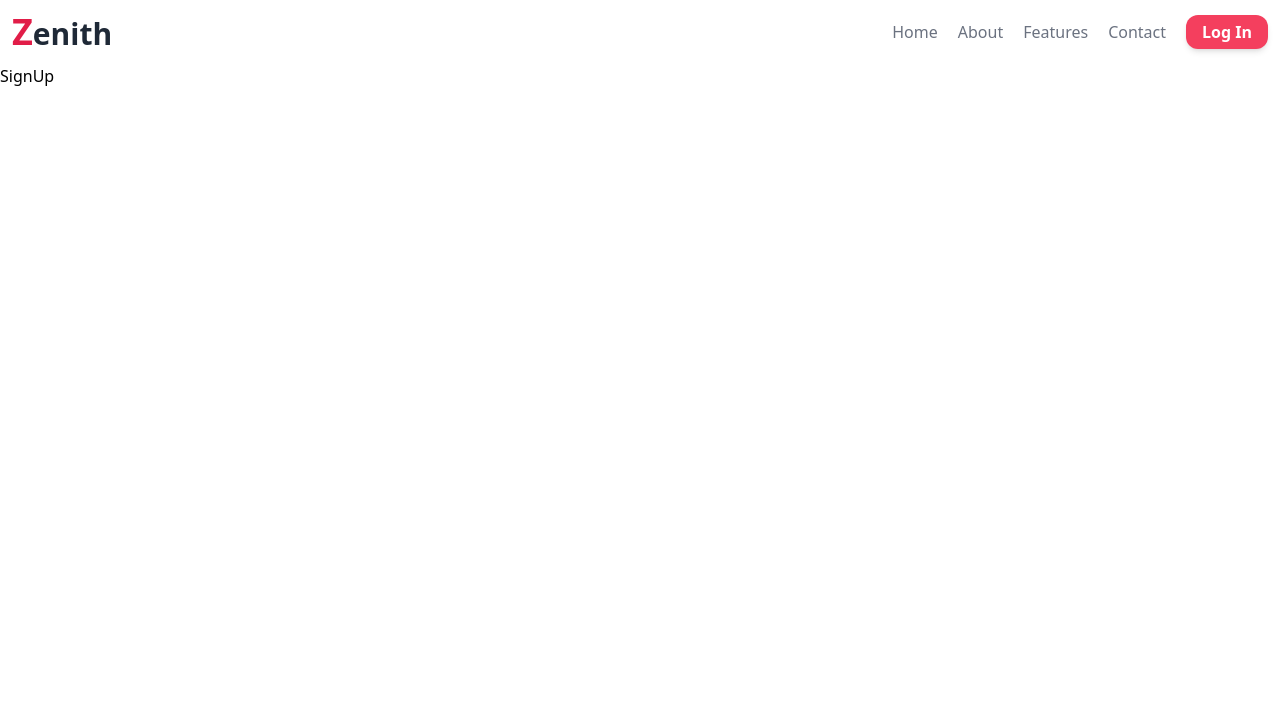
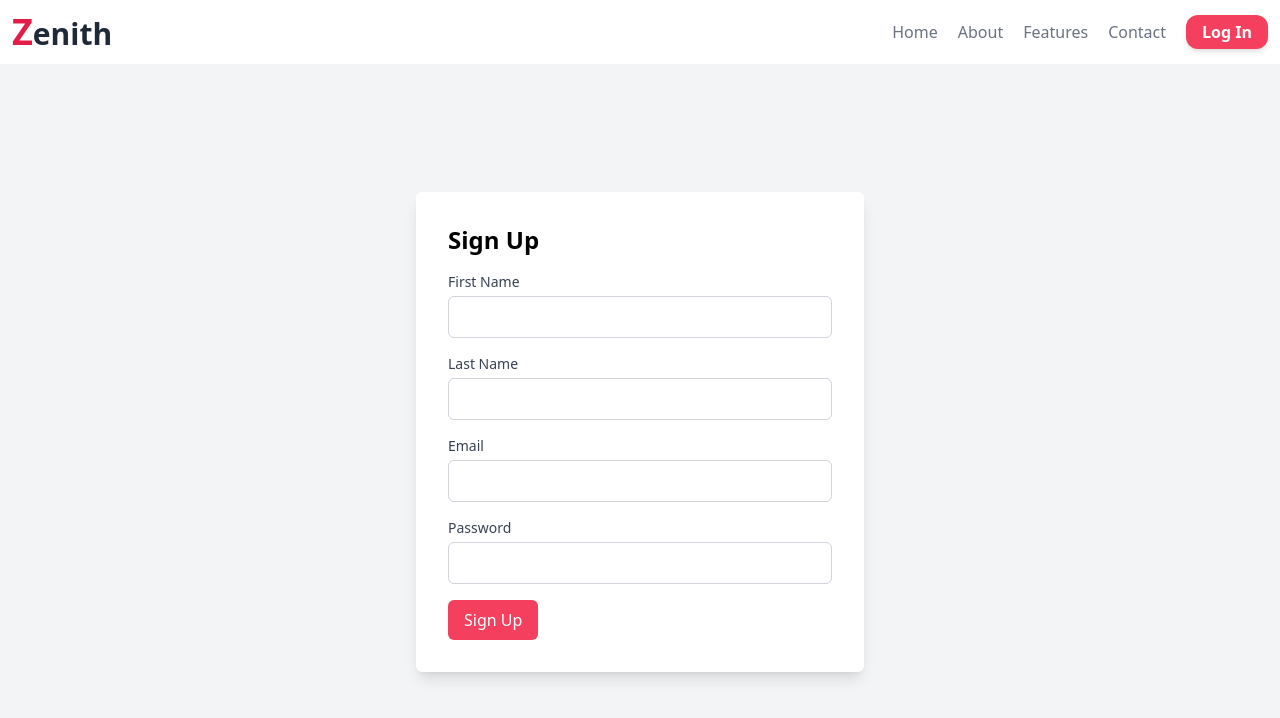
Before and after one commit to chingu-voyages/Zenith, a React (Vite) app in the folder app/frontend/: page /signup in a window 1280 px wide. Shown: the top 718 px of the page. Built offline with nearby package versions, Linux system fonts and the light colour scheme.

Commit message:
feat: create simple LogIn/SignUp pages design

```diff
--- a/app/frontend/src/pages/LogIn/LogIn.tsx
+++ b/app/frontend/src/pages/LogIn/LogIn.tsx
@@ -1,12 +1,81 @@
-import React, { Component } from "react";
 import LandingNav from "../../components/LandingNav/LandingNav";
-export default class LogIn extends Component {
-  render() {
-    return (
-      <>
-        <LandingNav currentPage="login" />
-        <div>LogIn</div>
-      </>
-    );
-  }
+import React, { useState } from "react";
+
+function LogIN() {
+  const [formData, setFormData] = useState({
+    email: "",
+    password: "",
+  });
+
+  const handleChange = (e) => {
+    const { name, value } = e.target;
+    setFormData((prevFormData) => ({
+      ...prevFormData,
+      [name]: value,
+    }));
+  };
+
+  const handleSubmit = (e) => {
+    e.preventDefault();
+    // Handle form submission here
+    console.log("Form submitted:", formData);
+  };
+
+  return (
+    <>
+      <LandingNav currentPage="login"></LandingNav>
+      <div
+        className="bg-gray-100 flex justify-center items-center"
+        style={{ height: "calc(100vh - 64px)" }}
+      >
+        <div className="max-w-md w-full bg-white p-8 rounded-md shadow-lg">
+          <h2 className="text-2xl font-semibold mb-4">Log In</h2>
+          <form onSubmit={handleSubmit}>
+            <div className="mb-4">
+              <label
+                htmlFor="email"
+                className="block text-sm font-medium text-gray-700"
+              >
+                Email
+              </label>
+              <input
+                type="email"
+                id="email"
+                name="email"
+                value={formData.email}
+                onChange={handleChange}
+                className="mt-1 p-2 border border-gray-300 rounded-md w-full"
+                required
+              />
+            </div>
+            <div className="mb-4">
+              <label
+                htmlFor="password"
+                className="block text-sm font-medium text-gray-700"
+              >
+                Password
+              </label>
+              <input
+                type="password"
+                id="password"
+                name="password"
+                value={formData.password}
+                onChange={handleChange}
+                className="mt-1 p-2 border border-gray-300 rounded-md w-full"
+                required
+              />
+            </div>
+            <button
+              type="submit"
+              className="bg-rose-500 text-white py-2 px-4 rounded-md hover:bg-rose-600 focus:outline-none focus:bg-rose-600"
+            >
+              Log In
+            </button>
+          </form>
+        </div>
+      </div>
+    </>
+  );
 }
+
+export default LogIN;
--- a/app/frontend/src/pages/SignUp/SignUp.tsx
+++ b/app/frontend/src/pages/SignUp/SignUp.tsx
@@ -1,13 +1,117 @@
-import React, { Component } from "react";
 import LandingNav from "../../components/LandingNav/LandingNav";
+import React, { useState } from "react";
 
-export default class SignUp extends Component {
-  render() {
-    return (
-      <>
-        <LandingNav currentPage="signup" />
-        <div>SignUp</div>
-      </>
-    );
-  }
+function SignUp() {
+  const [formData, setFormData] = useState({
+    firstName: "",
+    lastName: "",
+    email: "",
+    password: "",
+  });
+
+  const handleChange = (e) => {
+    const { name, value } = e.target;
+    setFormData((prevFormData) => ({
+      ...prevFormData,
+      [name]: value,
+    }));
+  };
+
+  const handleSubmit = (e) => {
+    e.preventDefault();
+    // Handle form submission here
+    console.log("Form submitted:", formData);
+  };
+
+  return (
+    <>
+      <LandingNav currentPage="signup"></LandingNav>
+      <div
+        className="bg-gray-100 flex justify-center items-center"
+        style={{ height: "calc(100vh - 64px)" }}
+      >
+        <div className="max-w-md w-full bg-white p-8 rounded-md shadow-lg">
+          <h2 className="text-2xl font-semibold mb-4">Sign Up</h2>
+          <form onSubmit={handleSubmit}>
+            <div className="mb-4">
+              <label
+                htmlFor="firstName"
+                className="block text-sm font-medium text-gray-700"
+              >
+                First Name
+              </label>
+              <input
+                type="text"
+                id="firstName"
+                name="firstName"
+                value={formData.firstName}
+                onChange={handleChange}
+                className="mt-1 p-2 border border-gray-300 rounded-md w-full"
+                required
+              />
+            </div>
+            <div className="mb-4">
+              <label
+                htmlFor="lastName"
+                className="block text-sm font-medium text-gray-700"
+              >
+                Last Name
+              </label>
+              <input
+                type="text"
+                id="lastName"
+                name="lastName"
+                value={formData.lastName}
+                onChange={handleChange}
+                className="mt-1 p-2 border border-gray-300 rounded-md w-full"
+                required
+              />
+            </div>
+            <div className="mb-4">
+              <label
+                htmlFor="email"
+                className="block text-sm font-medium text-gray-700"
+              >
+                Email
+              </label>
+              <input
+                type="email"
+                id="email"
+                name="email"
+                value={formData.email}
+                onChange={handleChange}
+                className="mt-1 p-2 border border-gray-300 rounded-md w-full"
+                required
+              />
+            </div>
+            <div className="mb-4">
+              <label
+                htmlFor="password"
+                className="block text-sm font-medium text-gray-700"
+              >
+                Password
+              </label>
+              <input
+                type="password"
+                id="password"
+                name="password"
+                value={formData.password}
+                onChange={handleChange}
+                className="mt-1 p-2 border border-gray-300 rounded-md w-full"
+                required
+              />
+            </div>
+            <button
+              type="submit"
+              className="bg-rose-500 text-white py-2 px-4 rounded-md hover:bg-rose-600 focus:outline-none focus:bg-rose-600"
+            >
+              Sign Up
+            </button>
+          </form>
+        </div>
+      </div>
+    </>
+  );
 }
+
+export default SignUp;
```
Also changed, not shown: app/frontend/src/pages/LogIn/LogIn.scss (deleted), app/frontend/src/pages/SignUp/SignUp.scss (deleted).
